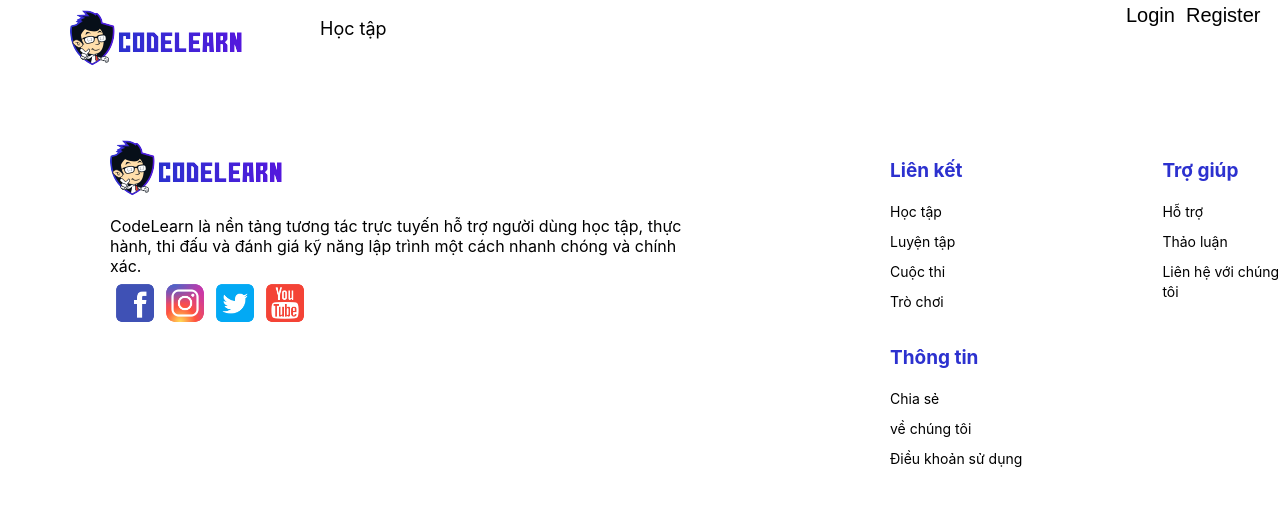
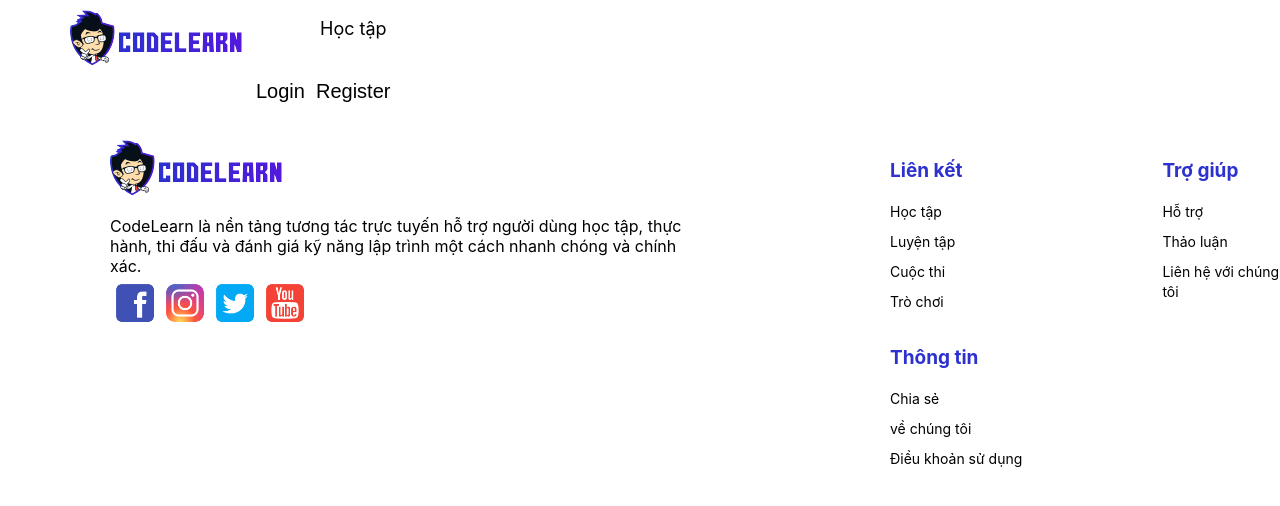
Before and after one commit to Loiphan1003/Hoc-code-UI, a React (Create React App) app: page / in a window 1280 px wide. Shown: the top 506 px of the page. Built offline with nearby package versions, Linux system fonts and the light colour scheme.

Commit message:
upload code

```diff
--- a/src/assets/style/Header.css
+++ b/src/assets/style/Header.css
@@ -26,10 +26,11 @@
     font-size: 18px;
 }
 .button{
-    /* padding-top: 1%; */
+    margin-top: 20px;
+    /* margin-bottom: auto; */
     width: 200px;
-    height: 60px;
-    display: initial;
+    height: 50px;
+    float: left;
     /* padding-right: -20px; */
 }
 .Login{
```
